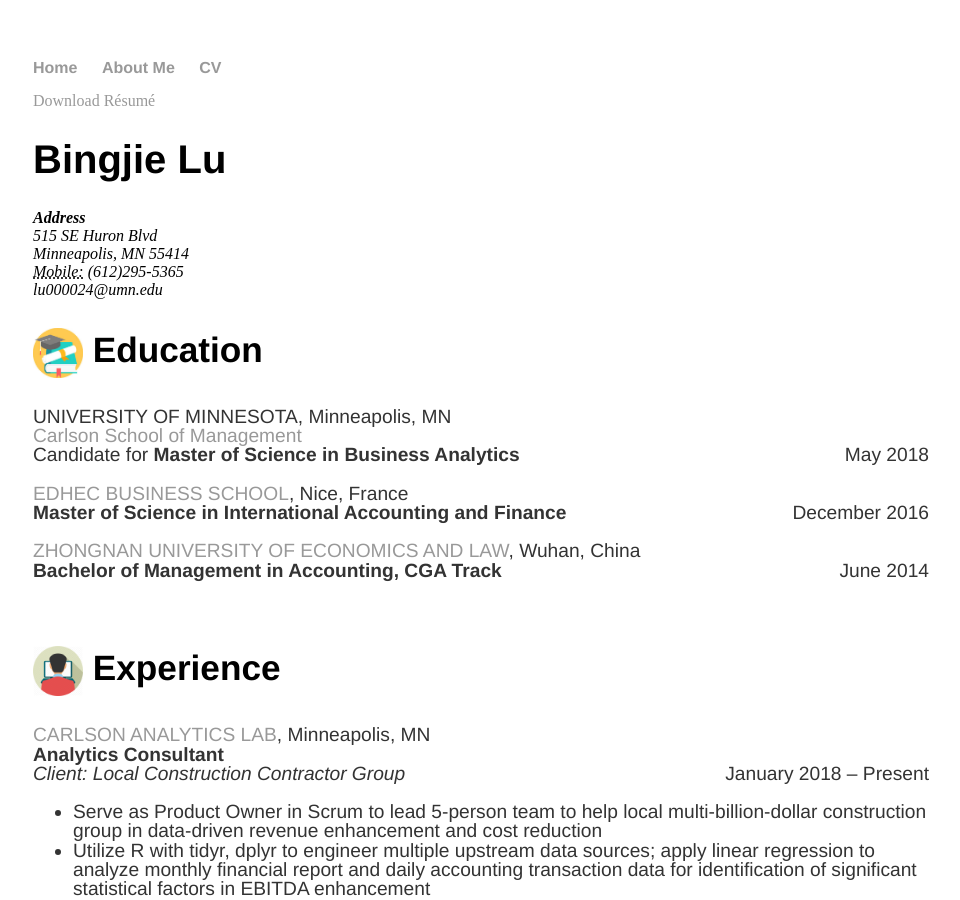
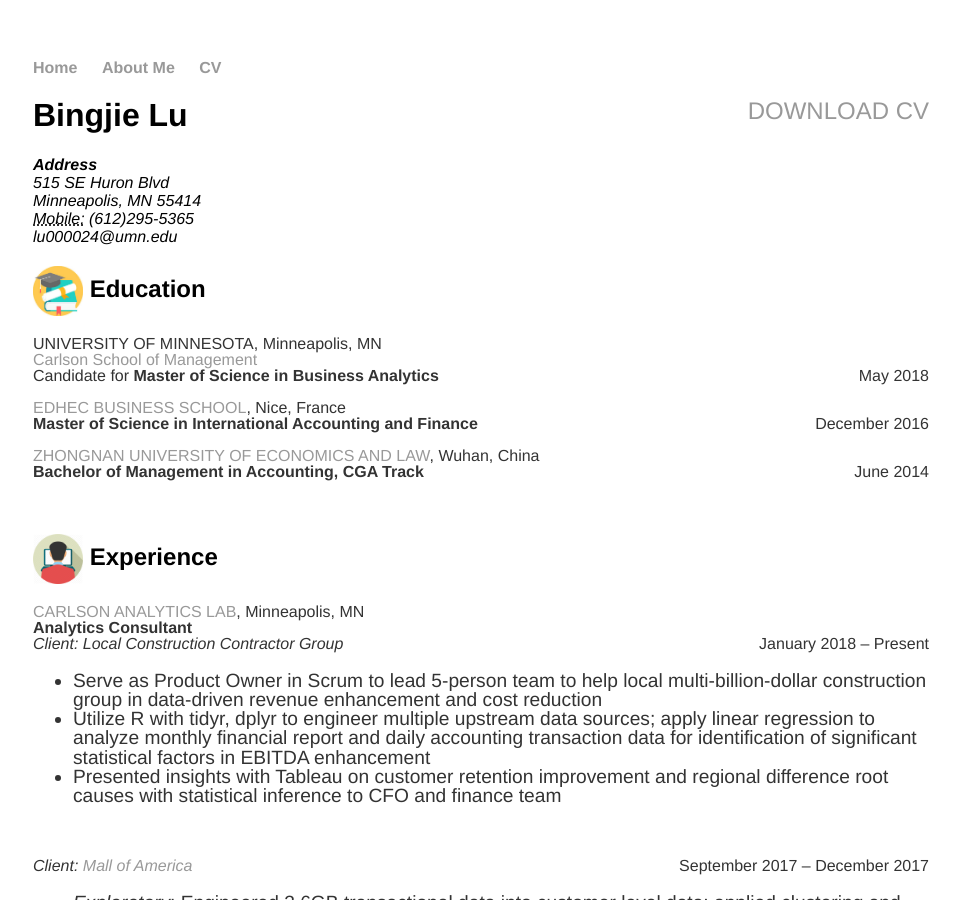
Before and after one commit to elodielu/elodielu.github.io, a Jekyll site: the page built from cv/index.html, in a window 1280 px wide and 900 px high. Shown: the whole window, without its empty margins (159-1119 px from the left). Built offline with Jekyll 4.4.1, drawn with Linux system fonts in a browser that asks for light colours.

Commit message:
Update index.html

```diff
--- a/cv/index.html
+++ b/cv/index.html
@@ -1,10 +1,10 @@
 ---
 layout: default
-title: Résumé
+title: CV
 ---
 
-	<div class="Résumé">
-		<a href="https://elodielu.github.io/material/Bingjie%20Lu-Resume.pdf" class="download" title="Download Résumé as PDF">Download Résumé</a>
+	<div class="cv">
+		<a href="https://elodielu.github.io/material/Bingjie%20Lu-Resume.pdf" class="download" title="Download CV as PDF">Download CV</a>
 			<h1>Bingjie Lu</h1>
 			<address>
 			<strong>Address</strong><br>
```
